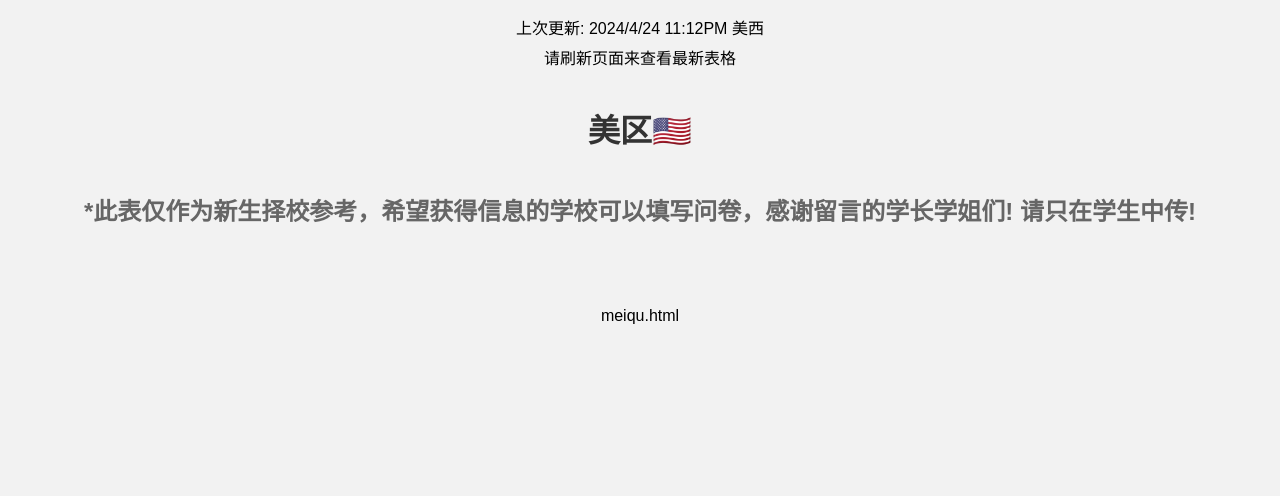
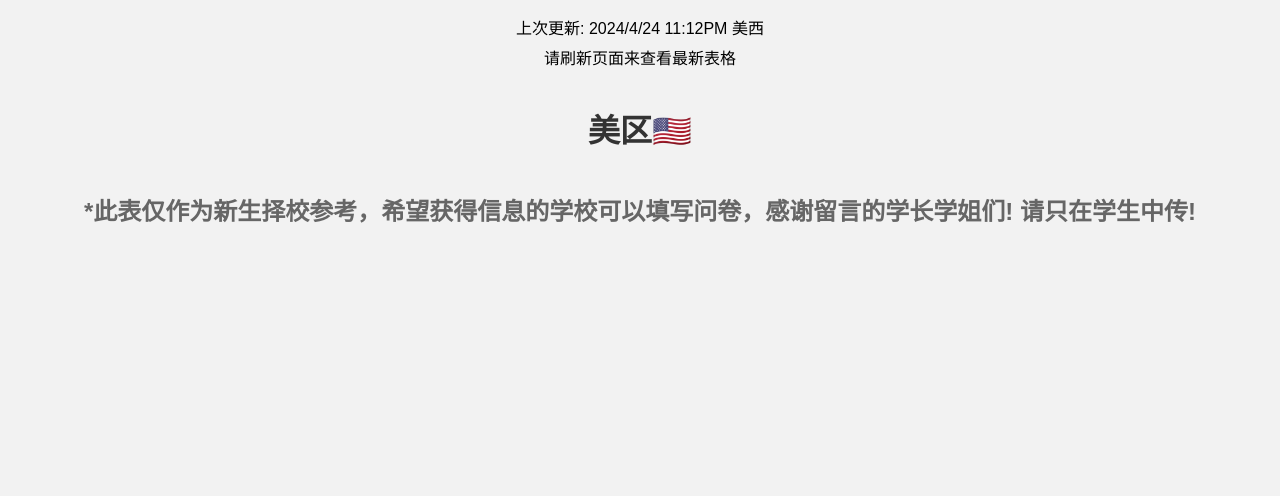
Before and after one commit to gaozhonghuping/gzhp.github.io, a Flask app: template templates/meiqu.html in a window 1280 px wide. Shown: the top 496 px of the page. Run offline with Flask 3, Linux system fonts and the light colour scheme; the template is opened without the code that fills it, so the values that code supplies are empty.

Commit message:
modified:   templates/meiqu.html

```diff
--- a/templates/meiqu.html
+++ b/templates/meiqu.html
@@ -25,6 +25,3 @@
     <script src="{{ url_for('static', filename='script.js') }}"></script>
 </body>
 </html>
-
-
-meiqu.html
```
